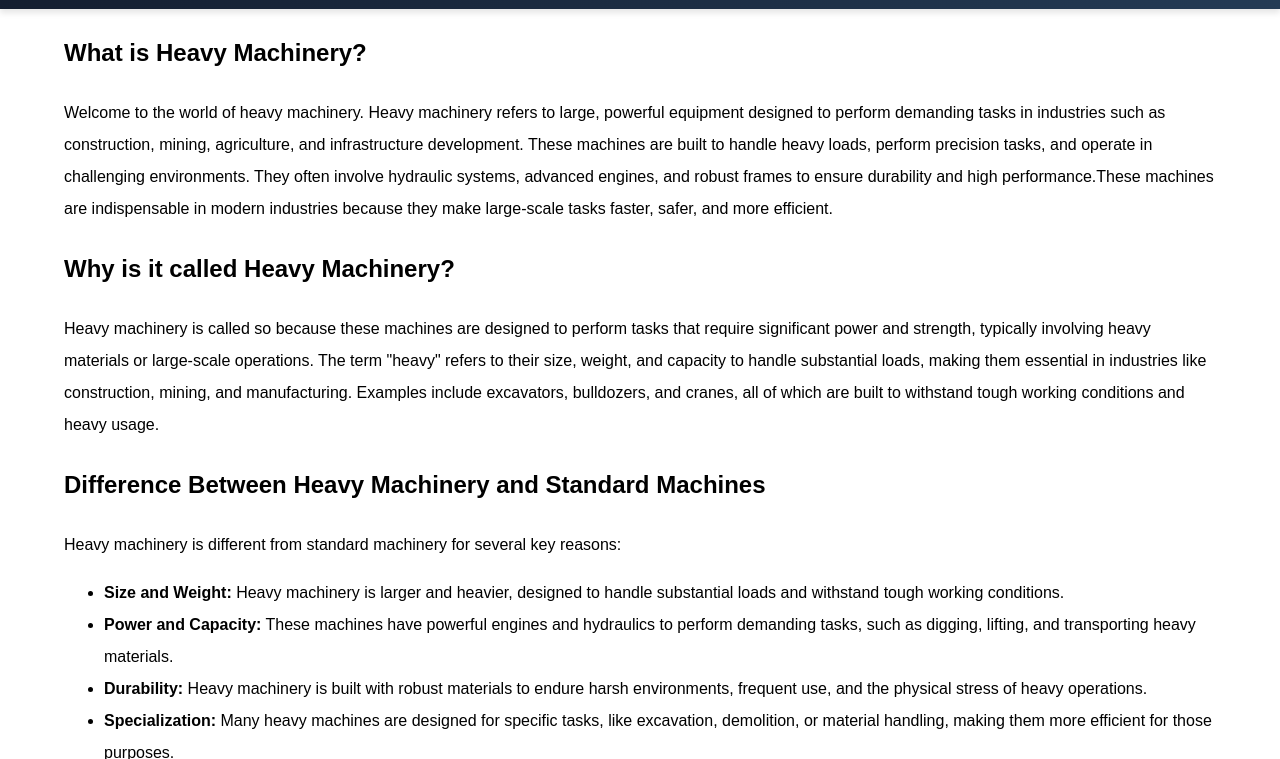
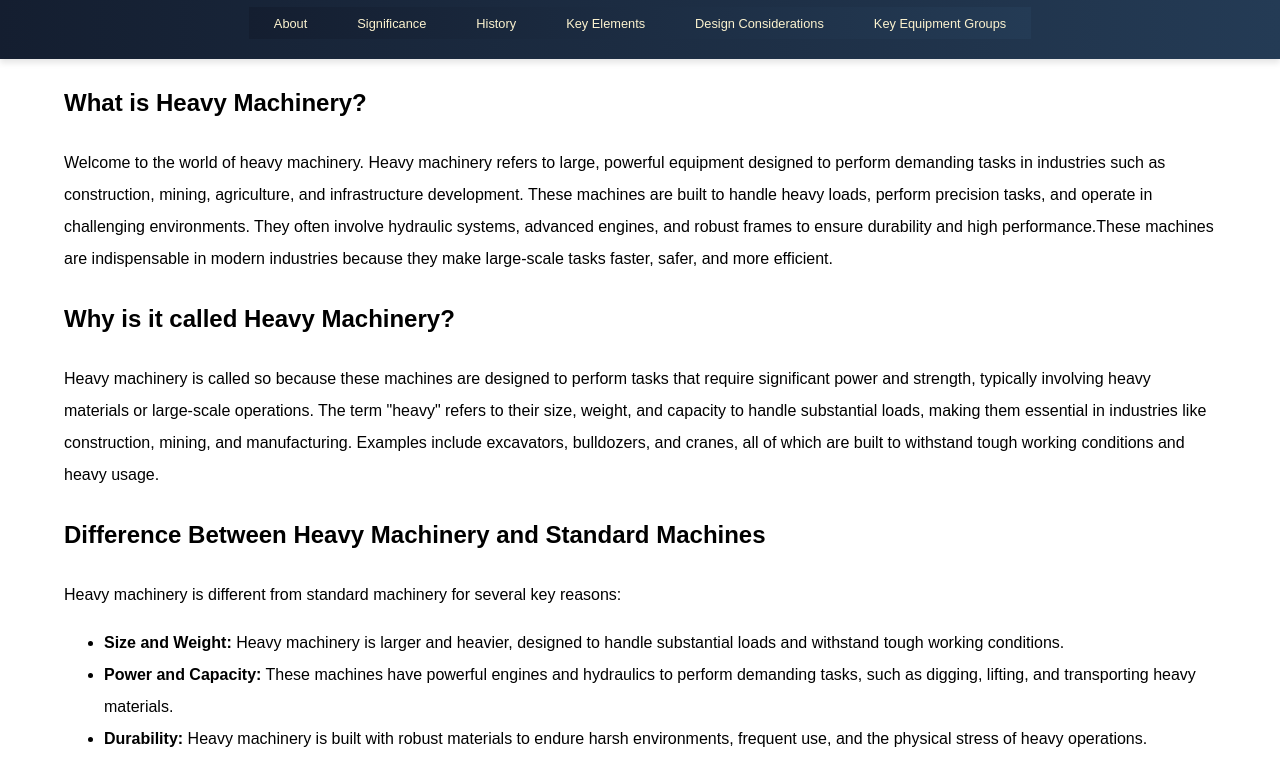
Before and after one commit to HeavyMachineryDesign/HeavyMachineryDesign, a plain HTML site: page index.html in a window 1280 px wide. Shown: the part 253-1012 px from the top of the page. Drawn offline with Linux system fonts and the light colour scheme.

Commit message:
Update styles.css

```diff
--- a/css/styles.css
+++ b/css/styles.css
@@ -7,7 +7,7 @@ body {
     font-family: 'Poppins', Arial, sans-serif;
     margin: 0;
     padding: 0;
-    padding-top: 100px; /* Adjust based on header height */
+    padding-top: 150px; /* Adjust based on header height */
     line-height: 2;
     width: 100%;
 }
```
